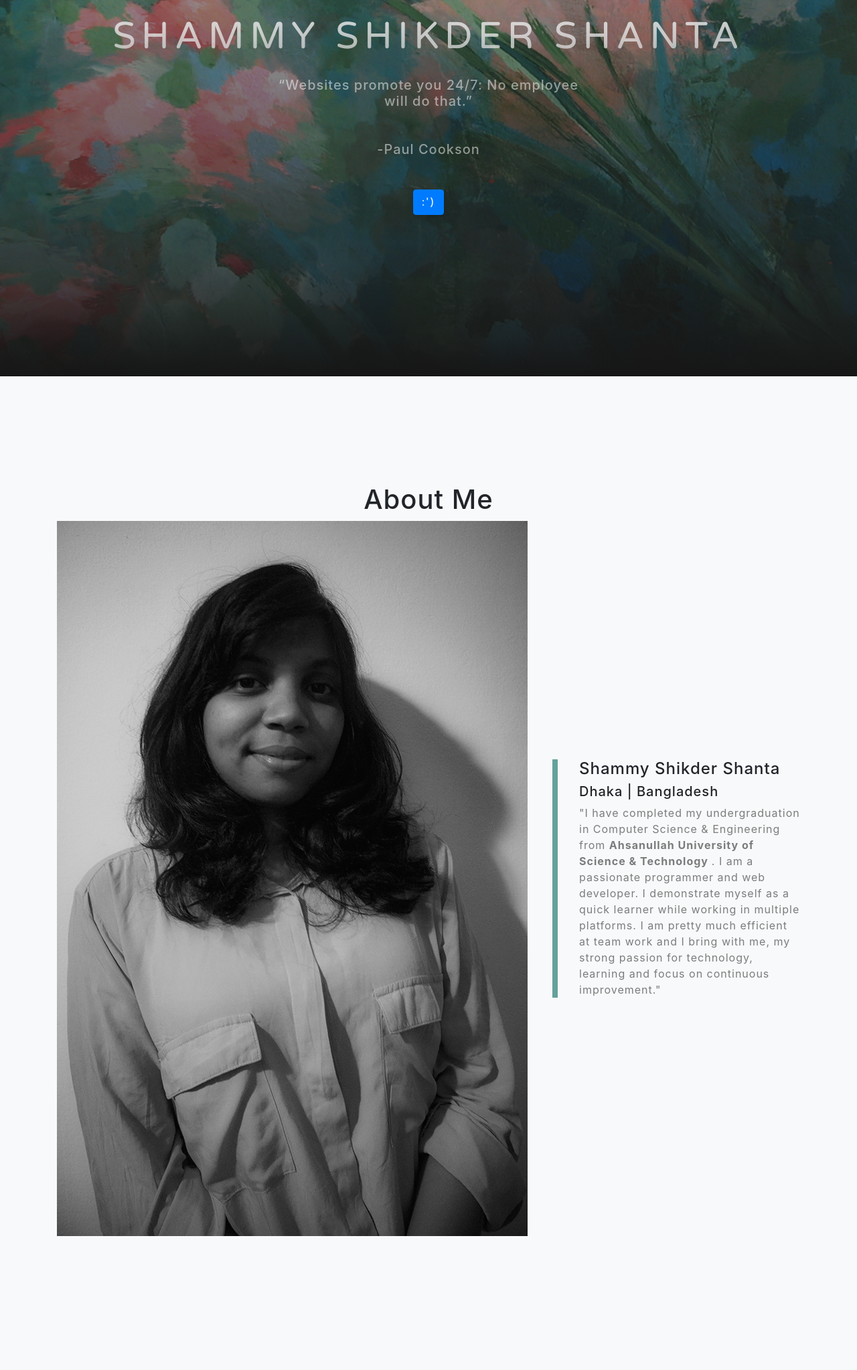
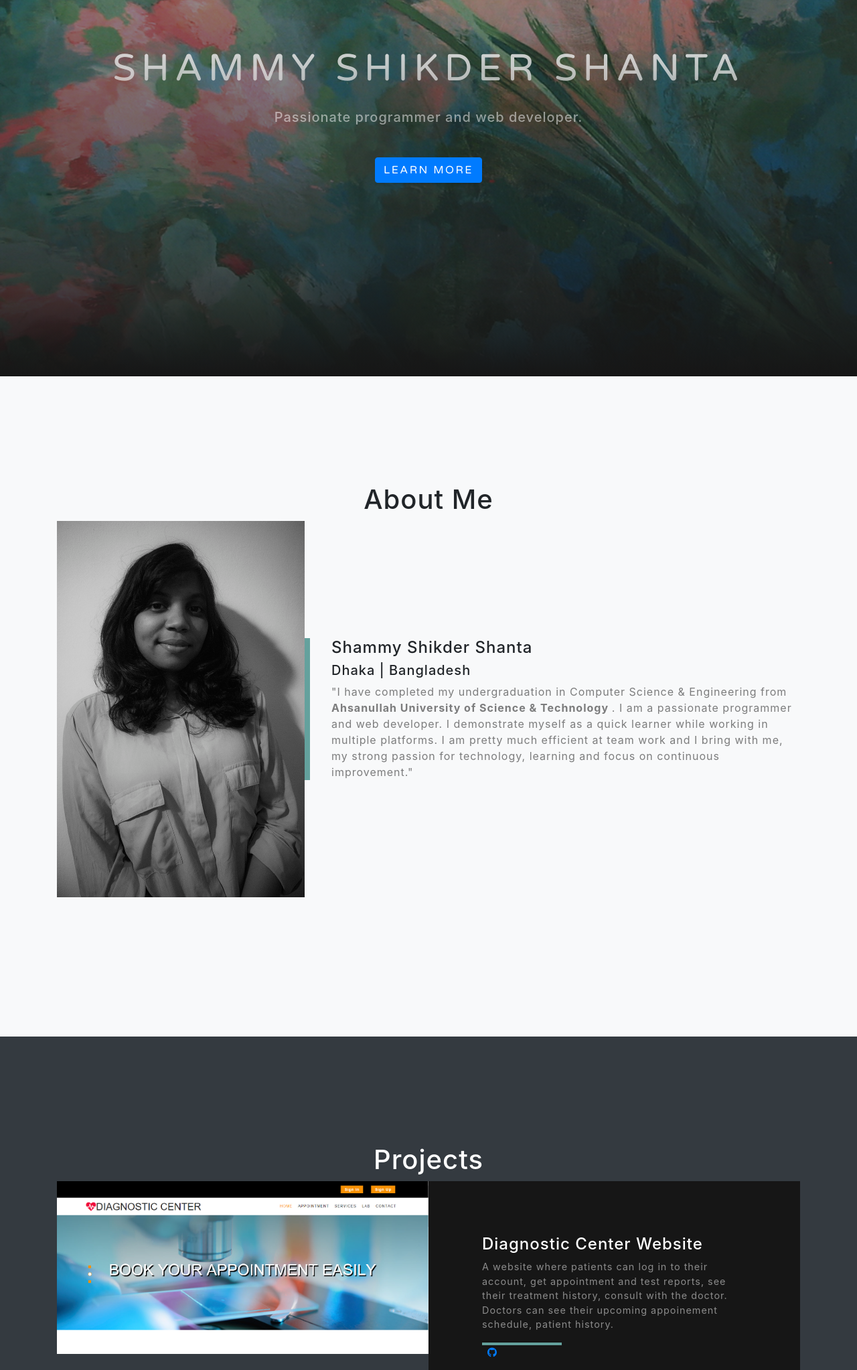
Before and after one commit to s-shanta/s-shanta.github.io, a website with bundled scripts: page index.html in a window 1280 px wide. Shown: the part 238-2284 px from the top of the page at 67% size. Built offline with nearby package versions, Linux system fonts and the light colour scheme.

Commit message:
Update index.html

```diff
--- a/index.html
+++ b/index.html
@@ -8,7 +8,7 @@
   <meta name="description" content="">
   <meta name="author" content="">
 
-  <title>Grayscale - Start Bootstrap Theme</title>
+  <title>Shammy Shikder Shanta | Programmer and Web Developer</title>
 
   <!-- Bootstrap core CSS -->
   <link href="vendor/bootstrap/css/bootstrap.min.css" rel="stylesheet">
@@ -61,9 +61,8 @@
     <div class="container d-flex h-100 align-items-center">
       <div class="mx-auto text-center">
         <h1 class="mx-auto my-0 text-uppercase"> Shammy Shikder Shanta</h1>
-        <h2 class="text-white-50 mx-auto mt-2 mb-5">“Websites promote you 24/7: No employee will do that.”</h2>
-        <h2 class="text-white-50 mx-auto mt-2 mb-5">-Paul Cookson</h2>
-        <a href="#about" class="btn btn-primary js-scroll-trigger">:')</a>
+        <h2 class="text-white-50 mx-auto mt-2 mb-5">Passionate programmer and web developer.</h2>
+        <a href="#about" class="btn btn-primary js-scroll-trigger">Learn More</a>
       </div>
     </div>
   </header>
@@ -73,10 +72,10 @@
     <h1 class="text-black text-center" >About Me</h1>
     <div class="container">
       <div class="row align-items-center no-gutters mb-4 mb-lg-5">
-        <div class="col-xl-8 col-lg-7">
+        <div class="col-xl-4 col-lg-5">
           <img class="img-fluid mb-3 mb-lg-0" src="img/about-self-image.jpg" alt="">
         </div>
-        <div class="col-xl-4 col-lg-5">
+        <div class="col-xl-8 col-lg-7">
           <div class="featured-text text-center text-lg-left">
             <h4 class="text-black">Shammy Shikder Shanta</h4>
             <h5 class="text-black"> Dhaka | Bangladesh</h5>
@@ -101,7 +100,8 @@
   </section>
 
   <!-- Projects Section -->
-  <section id="projects" class="projects-section bg-light">
+  <section id="projects" class="projects-section bg-dark">
+    <h1 class="text-white text-center" >Projects</h1>
     <div class="container">
 
       <!-- Featured Project Row
```
